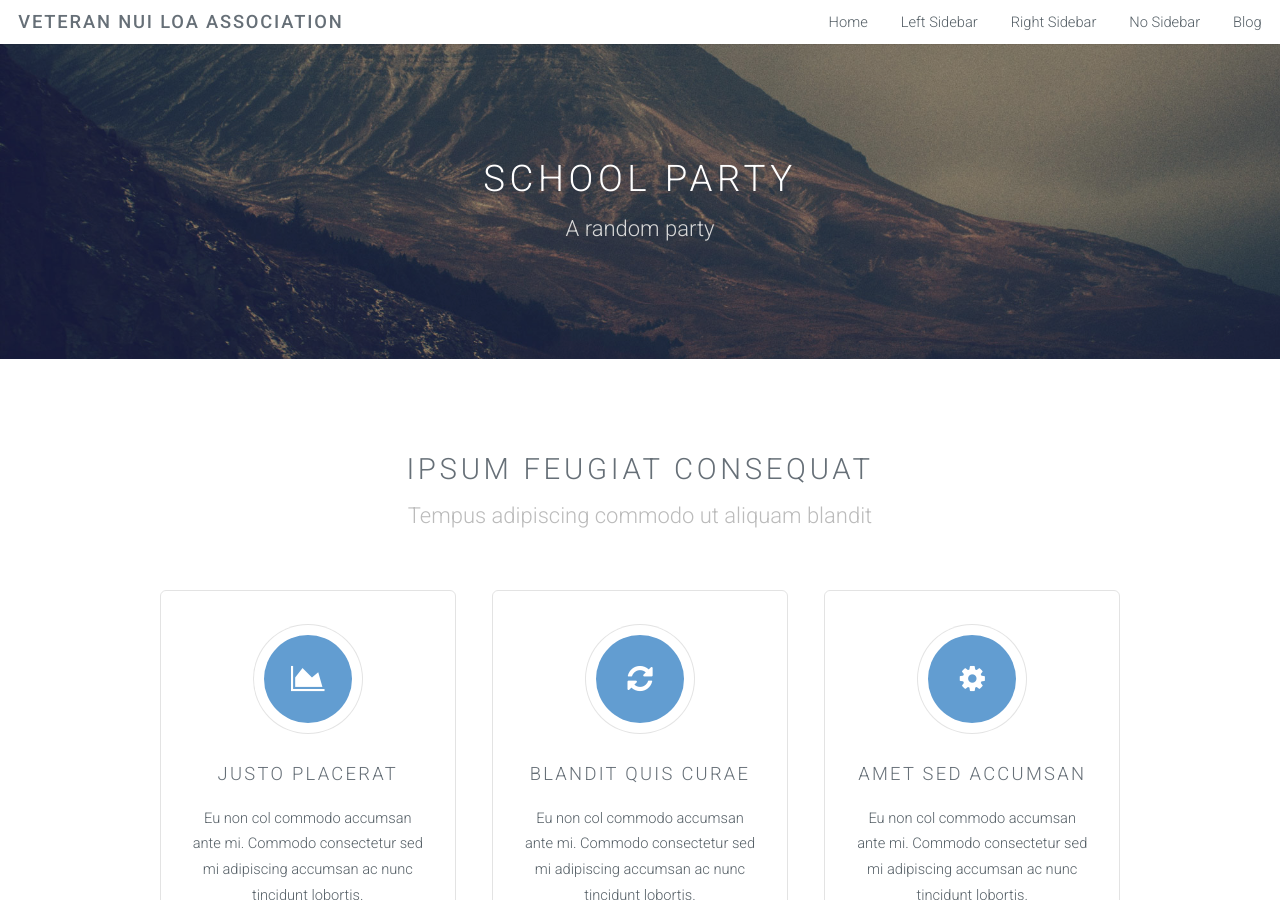
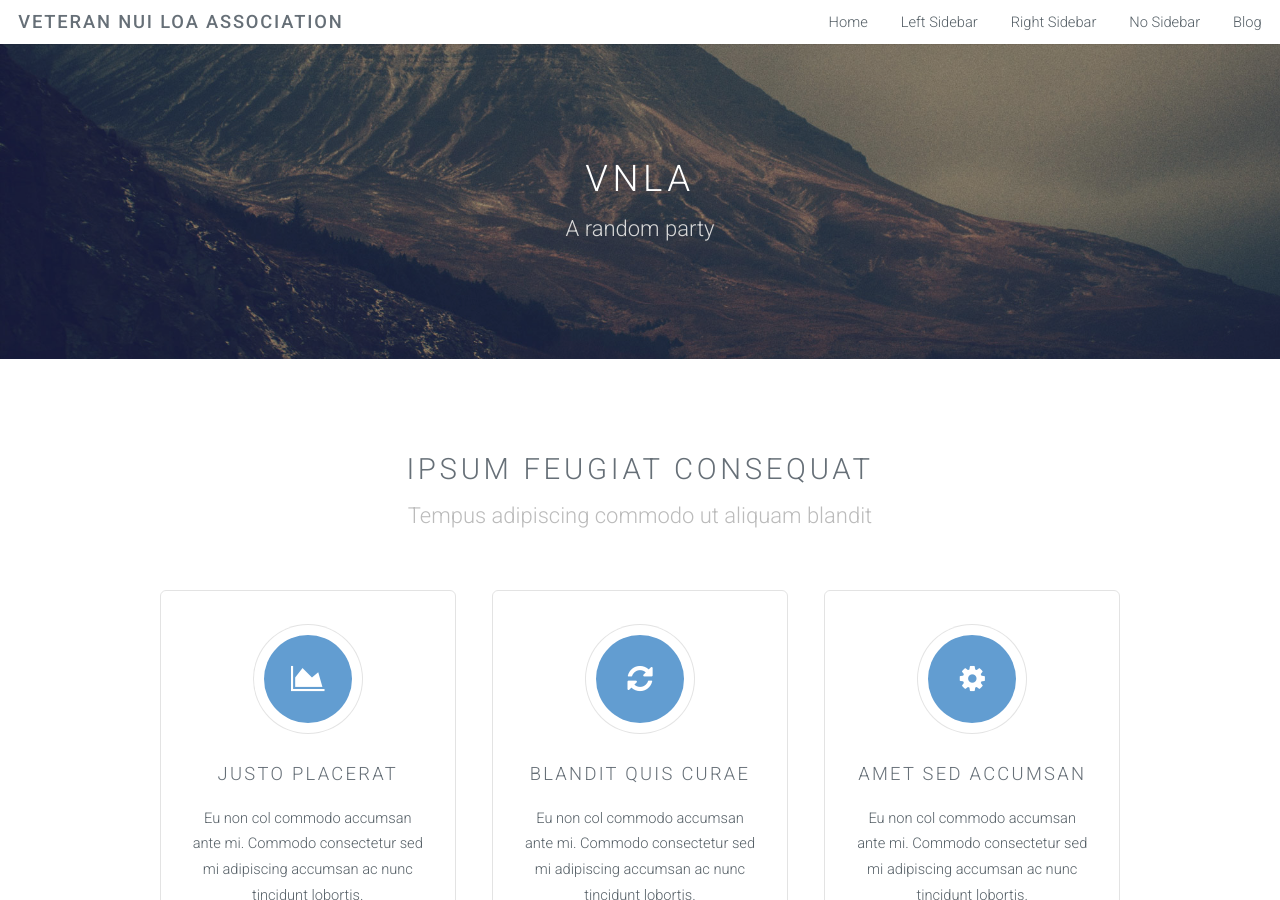
Before and after one commit to miwagner1/miwagner1.github.io, a Jekyll site: the page built from index.html, in a window 1280 px wide and 900 px high. Built offline with Jekyll 4.4.1, drawn with Linux system fonts in a browser that asks for light colours.

Commit message:
acronym added

```diff
--- a/_layouts/landing-page.html
+++ b/_layouts/landing-page.html
@@ -10,7 +10,7 @@
         <!-- Banner -->
         <section id="banner">
             <div class="inner">
-                <h2>School Party</h2>
+                <h2>VNLA</h2>
                 <p>A random party </p>
             </div>
         </section>
```
